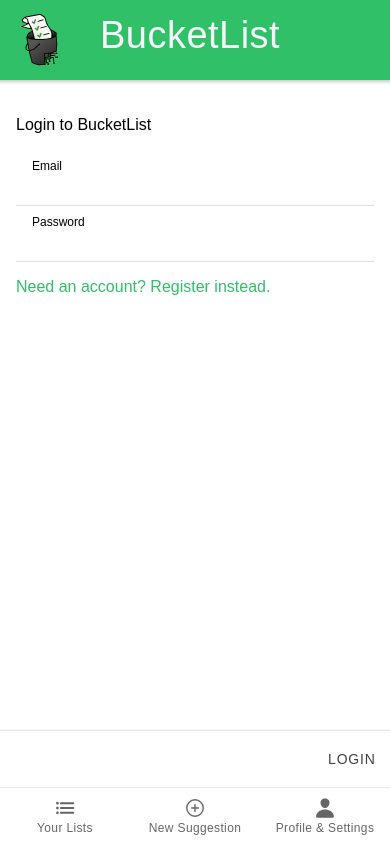
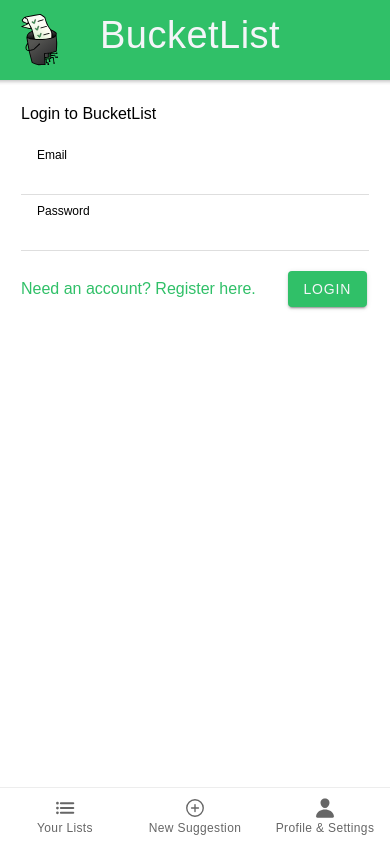
Before and after one commit to djpeach/bucketlist, a React (Create React App) app in the folder ionic-client/: page /auth/login in a window 390 px wide. Built offline with nearby package versions, Linux system fonts and the light colour scheme; no server answers; a web font is replaced by a local one.

Commit message:
Reduce form width responsively

```diff
--- a/ionic-client/src/components/auth/Login.js
+++ b/ionic-client/src/components/auth/Login.js
@@ -1,15 +1,15 @@
 import React from 'react'
 import {
   IonPage,
-  IonToolbar,
-  IonFooter,
   IonRouterLink,
   IonButton,
-  IonButtons,
   IonContent,
   IonInput,
   IonLabel,
   IonItem,
+  IonRow,
+  IonCol,
+  IonText
 } from '@ionic/react'
 import firebase from 'firebase'
 import routes from '../../conf/routes'
@@ -52,7 +52,10 @@ class Login extends React.Component {
     return (
       <IonPage className="bl-page">
         <IonContent className="ion-padding-horizontal">
-          <p> Login to BucketList</p>
+          <IonRow>
+            <IonCol size={12} sizeSm={8} sizeMd={6} offsetSm={2} offsetMd={3}>
+              <IonText> Login to BucketList</IonText>
+              <form style={{ marginTop: 16 }}>
                 <IonItem>
                   <IonLabel position="stacked">Email</IonLabel>
                   <IonInput
@@ -67,17 +70,16 @@ class Login extends React.Component {
                     value={this.state.password}
                     oninput={(e) => this.onChange('password', e)} />
                 </IonItem>
+              </form>
+              <IonRow className="ion-align-items-center ion-justify-content-between">
                 <IonRouterLink href={routes.auth.register}>
-            Need an account? Register instead.
+                  Need an account? Register here.
               </IonRouterLink>
+                <IonButton onClick={this.onSubmit} style={{ float: 'right' }}>Login</IonButton>
+              </IonRow>
+            </IonCol>
+          </IonRow>
         </IonContent>
-        <IonFooter>
-          <IonToolbar>
-            <IonButtons slot="primary">
-              <IonButton onClick={this.onSubmit}>Login</IonButton>
-            </IonButtons>
-          </IonToolbar>
-        </IonFooter>
       </IonPage>
     )
   }
```
Lines whose indentation alone changed are shown as unchanged.
